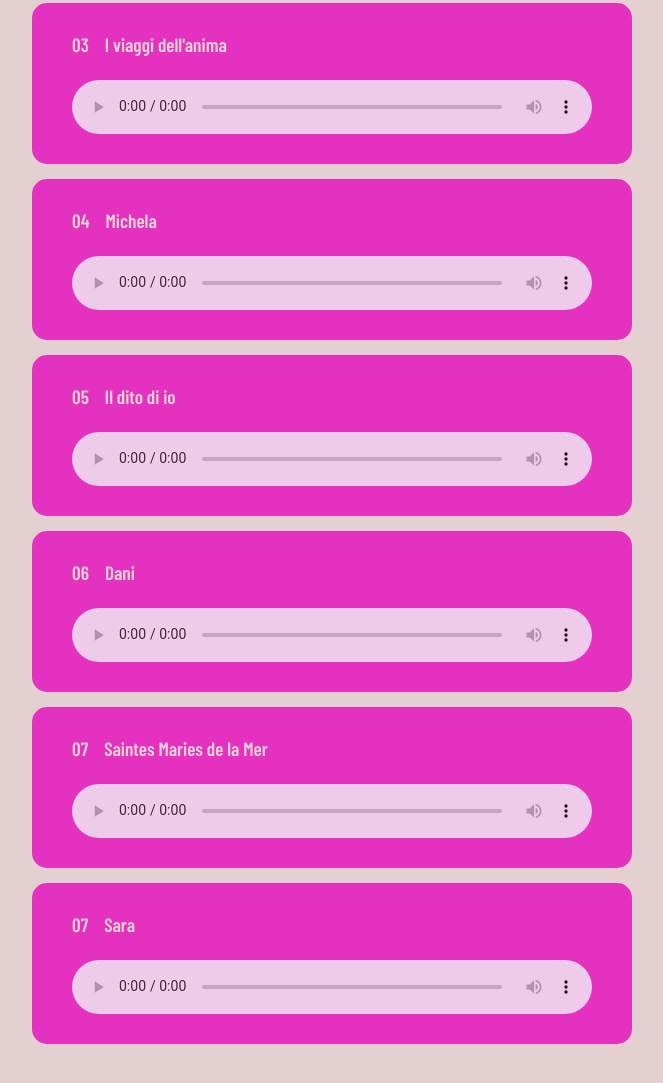
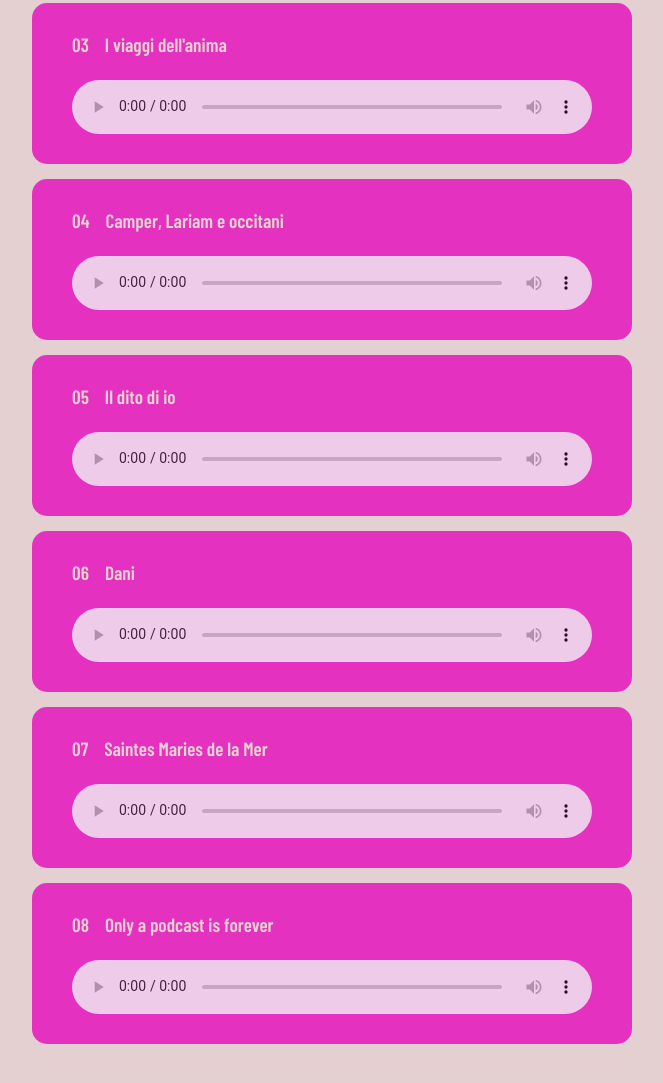
Before and after one commit to miriorama/podcastmiseria.it, a plain HTML site: page index.html in a window 1280 px wide. Shown: the part 1056-2139 px from the top of the page, without its empty margins (308-971 px from the left). Drawn offline with nearby package versions, Linux system fonts and the light colour scheme.

Commit message:
impl: sara

```diff
--- a/index.html
+++ b/index.html
@@ -51,7 +51,7 @@
             </div>
             <div class="episode">
                 <div class="episode-number">04</div>
-                <div class="episode-title">Michela</div>
+                <div class="episode-title">Camper, Lariam e occitani</div>
                 <div class="episode-player">
                     <audio controls src="/audio/michela.mp3"></audio>
                 </div>
@@ -78,8 +78,8 @@
                 </div>
             </div>
             <div class="episode">
-                <div class="episode-number">07</div>
-                <div class="episode-title">Sara</div>
+                <div class="episode-number">08</div>
+                <div class="episode-title">Only a podcast is forever</div>
                 <div class="episode-player">
                     <audio controls src="/audio/sara.mp3"></audio>
                 </div>
```
Also changed, not shown: 1 other file.
